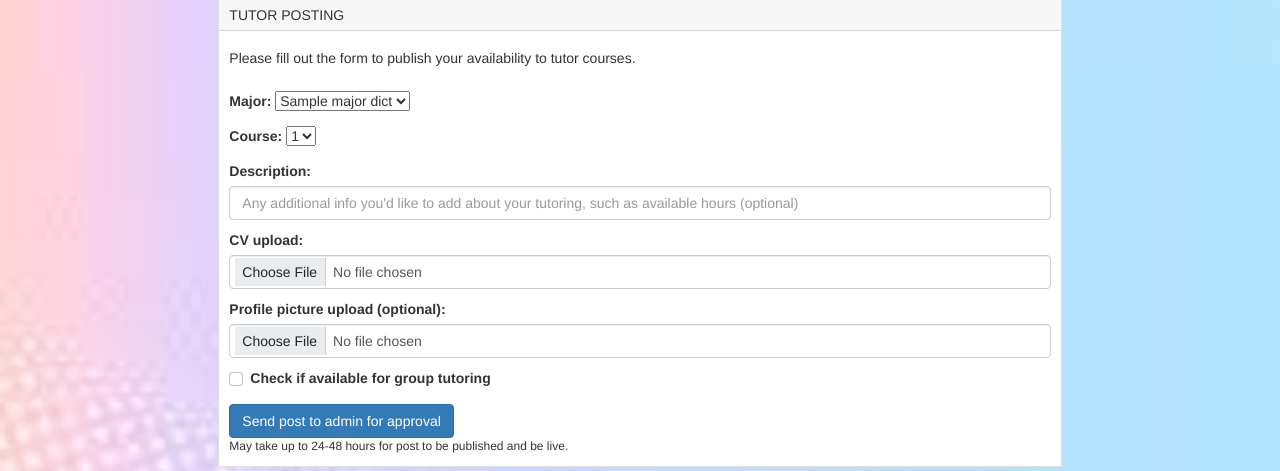
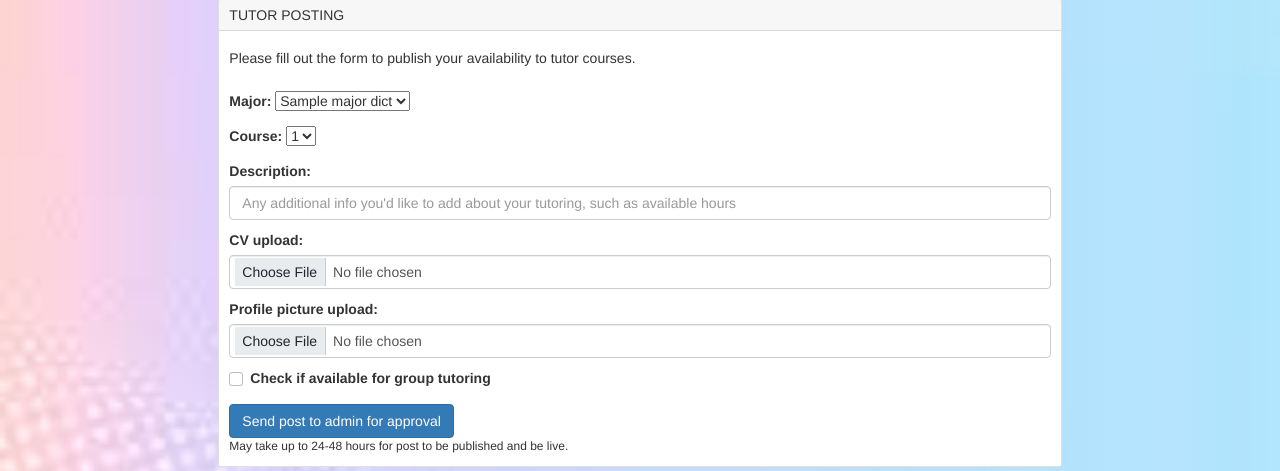
Before and after one commit to ManaliSeth/Gator-Learn, a Flask app: template project/templates/user/tutorPosting.html in a window 1280 px wide. Shown: the part 256-727 px from the top of the page. Run offline with Flask 2, Linux system fonts and the light colour scheme; the template is opened without the code that fills it: most values are stand-ins (such as "Sample title", 1, 10 or a date in 2020); some libraries are stand-ins or nearby versions.

Commit message:
tutor posting changes

```diff
--- a/project/templates/user/tutorPosting.html
+++ b/project/templates/user/tutorPosting.html
@@ -113,15 +113,15 @@
                         <div class="col-md-12">
                             <label for="inputText" class="form-label">Description:</label>
                             <input type="text" class="form-control" id="inputText" name="tutorDescription"
-                                   placeholder="Any additional info you'd like to add about your tutoring, such as available hours (optional)">
+                                   placeholder="Any additional info you'd like to add about your tutoring, such as available hours" required>
                         </div>
                         <div class="col-md-12">
                             <label for="inputUpload" class="form-label">CV upload:</label>
-                            <input type="file" class="form-control" id="inputUpload" name="tutorCV">
+                            <input type="file" class="form-control" id="inputUpload" name="tutorCV" required>
                         </div>
                         <div class="col-md-12">
-                            <label for="pfpUpload" class="form-label">Profile picture upload (optional):</label>
-                            <input type="file" class="form-control" id="pfpUpload" name="tutorAvatar">
+                            <label for="pfpUpload" class="form-label">Profile picture upload:</label>
+                            <input type="file" class="form-control" id="pfpUpload" name="tutorAvatar" required>
                         </div>
 
                         <div class="col-md-12">
```
